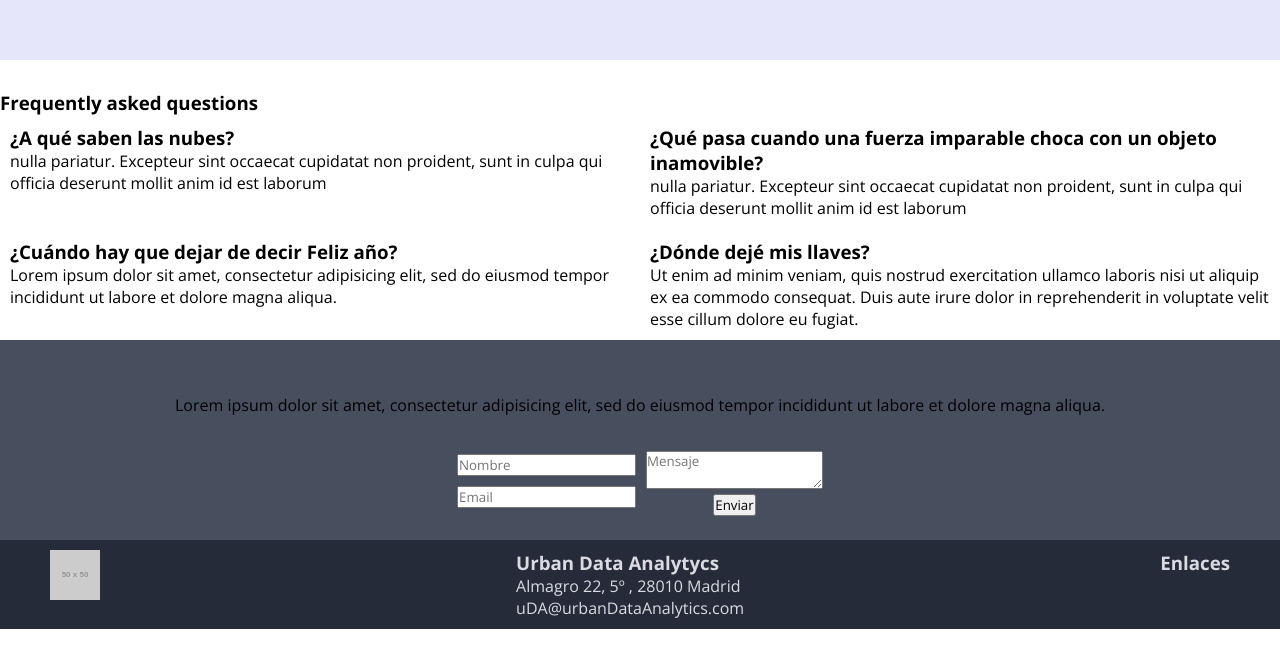
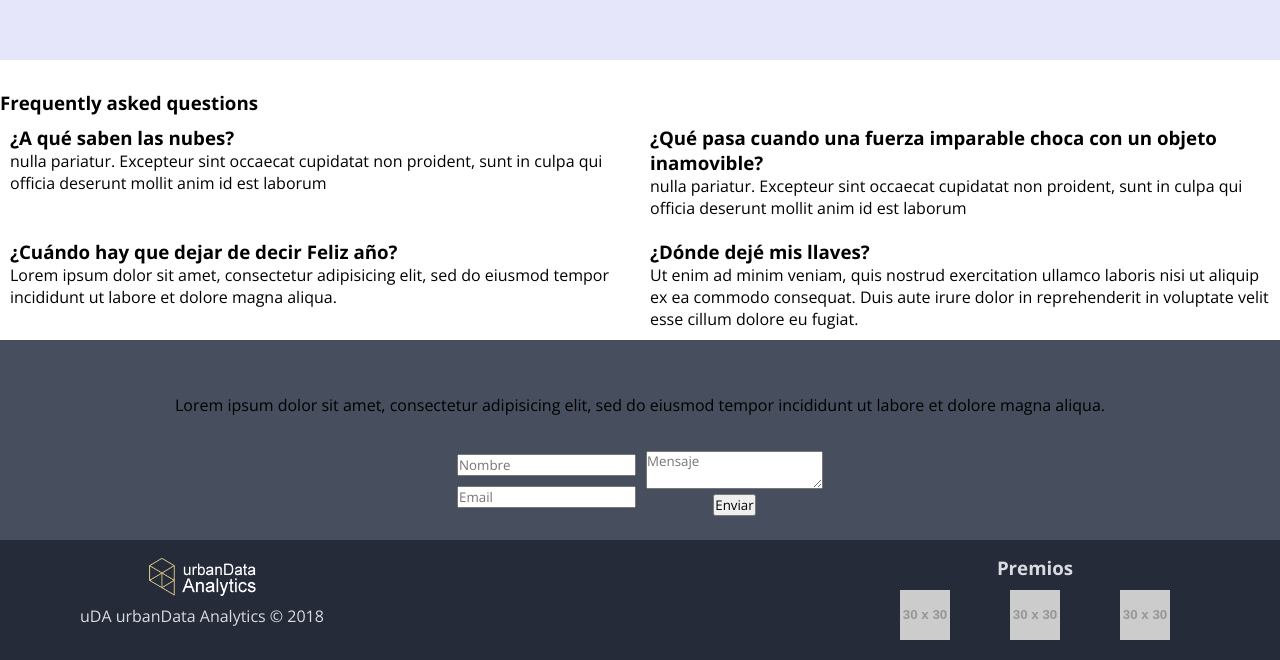
Before and after one commit to MoniAguado/urbanData, a React (Create React App) app: page / in a window 1280 px wide. Shown: the part 2130-2790 px from the top of the page. Before the commit the page ends 2759 px from the top, so only its background shows below. Built offline with nearby package versions, Linux system fonts and the light colour scheme.

Commit message:
footer style

```diff
--- a/src/components/Footer.js
+++ b/src/components/Footer.js
@@ -1,19 +1,21 @@
 import React, { Component } from 'react';
+import logouda from './../images/udaWhite.png';
 
 class Footer extends Component {
   render() {
     return (
 			<footer className="footer">
-				<div className="footer__item">
-					<img src="http://placehold.it/50/50" alt="Urban Data Analytics logo" className="footer__image" />
-				</div>
-				<div className="footer__item">
-					<h3 className="footer__title">Urban Data Analytycs</h3>
-					<p>Almagro 22, 5º , 28010 Madrid</p>
-					<a href="mailto:uDA@urbanDataAnalytics.com">uDA@urbanDataAnalytics.com</a>
-				</div>
-				<div className="footer__item">
-					<h3 className="footer__title">Enlaces</h3>
+				<div className="footer__container">
+					<div className="footer__item">
+						<a href="http://www.urbandataanalytics.com/" target="_blank" rel="noopener noreferrer"><img src={logouda} alt="Urban Data Analytics logo" className="footer__image--logo" /></a>
+						<p>uDA urbanData Analytics © 2018</p>
+					</div>
+					<div className="footer__item">
+						<h3 className="footer__title">Premios</h3>
+						<img src="http://placehold.it/30/30" alt="premio 1" className="footer__image--premio" />
+						<img src="http://placehold.it/30/30" alt="premio 1" className="footer__image--premio" />
+						<img src="http://placehold.it/30/30" alt="premio 1" className="footer__image--premio" />
+					</div>
 				</div>
 			</footer>
     );
--- a/src/components/Header.js
+++ b/src/components/Header.js
@@ -1,5 +1,5 @@
 import React, { Component } from 'react';
-import logouda from './../images/logo-uda.png';
+import logouda from './../images/udaWhite.png';
 
 class Header extends Component {
   render() {
--- a/src/scss/layout/_footer.scss
+++ b/src/scss/layout/_footer.scss
@@ -1,16 +1,28 @@
 .footer{
 	background:$color-darkGrey;
 	color: $color-lightGrey;
+	box-sizing: border-box;
+}
+.footer__container{
+	padding: 15px 30px;
 	display: flex;
 	justify-content: space-between;
-	padding: 10px 0;
-
 }
 .footer__item{
 margin: 0 50px;
+text-align: center;
 }
-
 .footer__item a{
 	text-decoration: none;
 	color: $color-lightGrey;
 }
+.footer__image--logo{
+	width: 110px;
+	height: 45px;
+}
+.footer__image--premio{
+display: inline-block;
+	width: 50px;
+	height: 50px;
+	padding: 10px 30px 0 30px;
+}
--- a/src/scss/layout/_header.scss
+++ b/src/scss/layout/_header.scss
@@ -30,6 +30,6 @@ margin: 0 50px;
 }
 
 .header__image--small{
-	width: 125px;
-	height: 50px;
+	width: 110px;
+	height: 45px;
 }
--- a/src/scss/main.css
+++ b/src/scss/main.css
@@ -149,16 +149,30 @@
 .footer {
   background: #262b3a;
   color: #dadbe1;
+  box-sizing: border-box; }
+
+.footer__container {
+  padding: 15px 30px;
   display: flex;
-  justify-content: space-between;
-  padding: 10px 0; }
+  justify-content: space-between; }
 
 .footer__item {
-  margin: 0 50px; }
+  margin: 0 50px;
+  text-align: center; }
 
 .footer__item a {
   text-decoration: none;
   color: #dadbe1; }
+
+.footer__image--logo {
+  width: 110px;
+  height: 45px; }
+
+.footer__image--premio {
+  display: inline-block;
+  width: 50px;
+  height: 50px;
+  padding: 10px 30px 0 30px; }
 
 .header {
   background: #070d1e; }
@@ -189,8 +203,8 @@
   border-left: 1px solid red; }
 
 .header__image--small {
-  width: 125px;
-  height: 50px; }
+  width: 110px;
+  height: 45px; }
 
 * {
   margin: 0;
```
Also changed, not shown: src/images/udaWhite.png (added).
